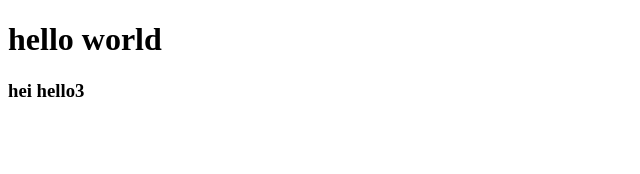
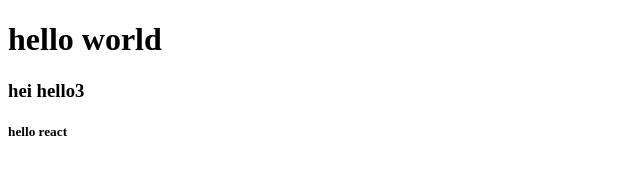
Before and after one commit to Gangadhara2024/Github-id, a plain HTML site: page index.html in a window 1280 px wide. Shown: the full height of the page, 0-640 px from the left. Drawn offline with Linux system fonts and the light colour scheme.

Commit message:
modified

```diff
--- a/index.html
+++ b/index.html
@@ -8,5 +8,6 @@
 <body>
     <h1>hello world</h1>
     <h3>hei hello3</h3>
+    <div><h5>hello react</h5></div>
 </body>
 </html>
```
